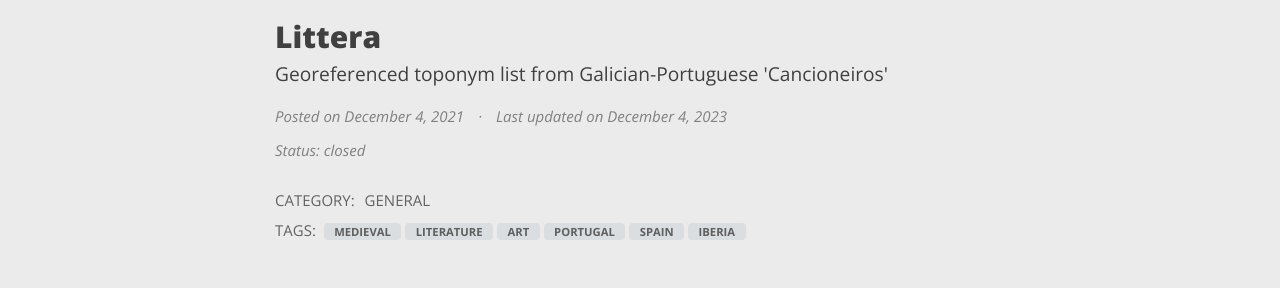
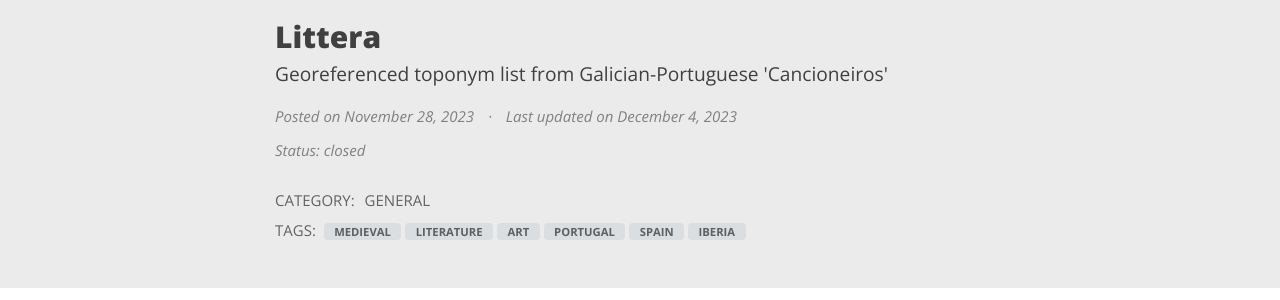
Before and after one commit to projetoalfobre/a-geocat, a Jekyll site: the page built from _posts/2023-11-28-Littera.md, in a window 1280 px wide and 900 px high. Shown: the part 130-430 px from the top of the window. Built offline with Jekyll 4.4.1, drawn with Linux system fonts in a browser that asks for light colours; nearby versions of some CDN libraries; comment, search, counter and statistics services are not loaded.

Commit message:
Update 2023-11-28-Littera.md

```diff
--- a/_posts/2023-11-28-Littera.md
+++ b/_posts/2023-11-28-Littera.md
@@ -11,7 +11,7 @@
 published: true
 status: closed
 last-updated: 04-12-2023
-date: 04-12-2021
+date: 28-11-2023
 ---
 <br />
 
```
